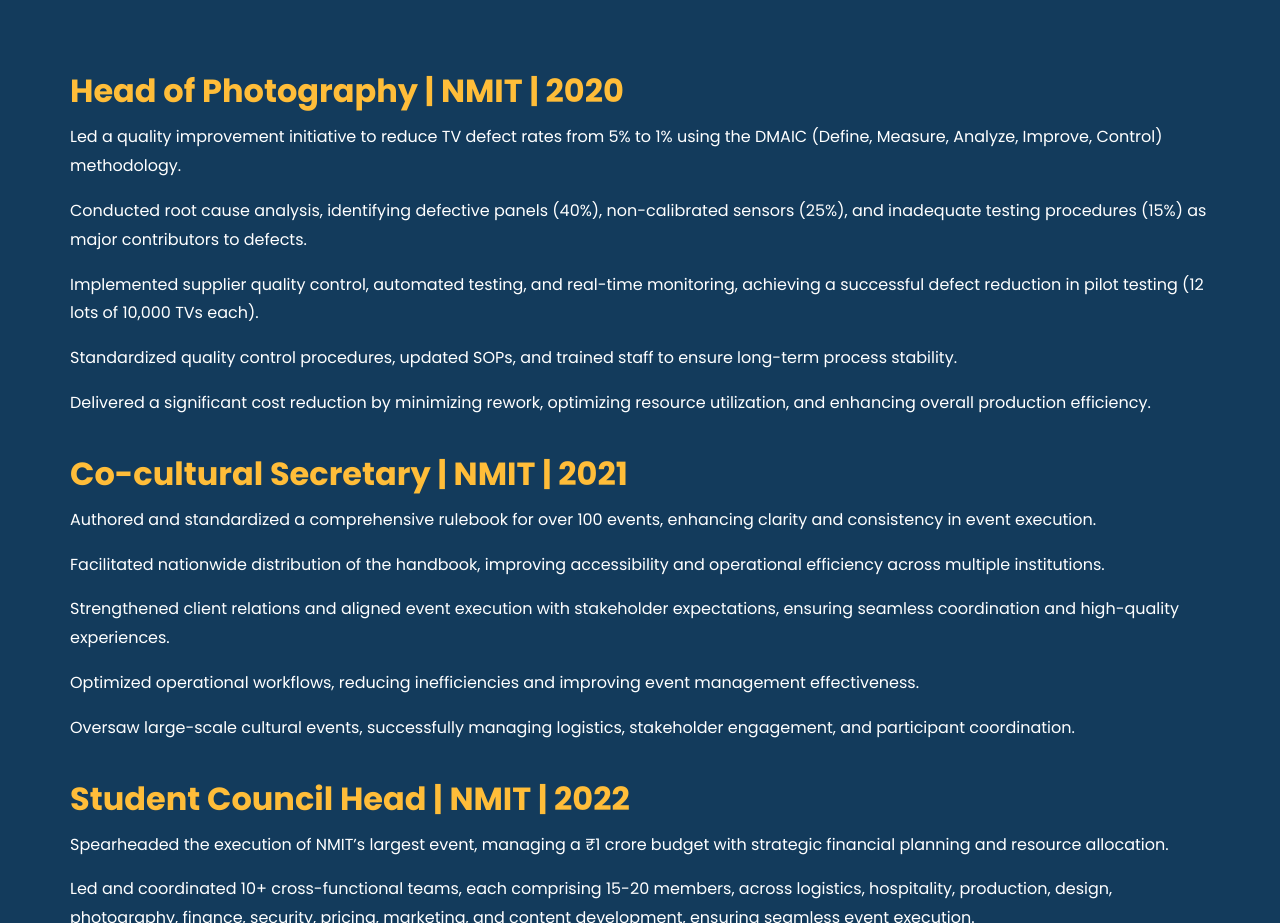
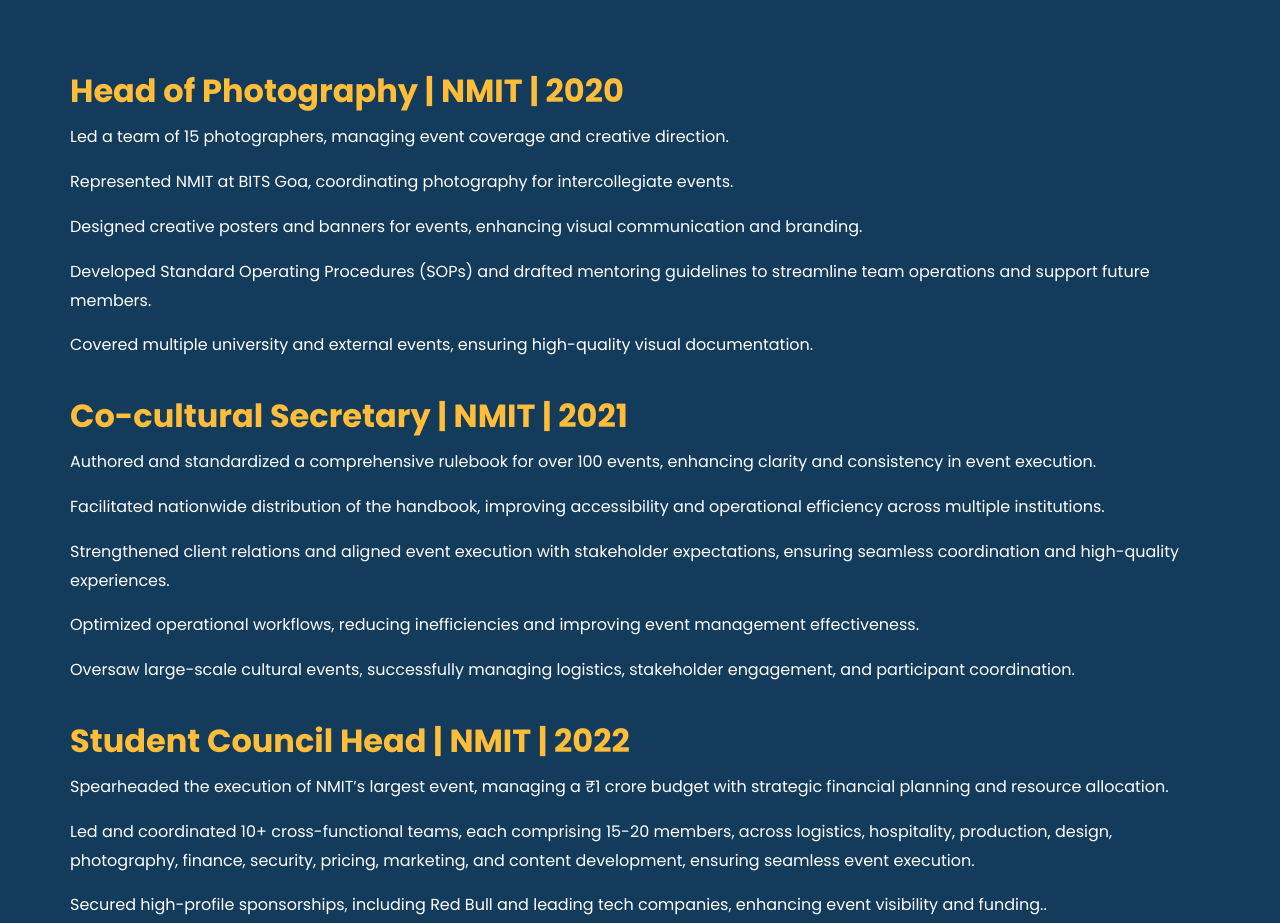
Before and after one commit to saibhardwajkamma/SaiKameshwar.github.io, a plain HTML site: page index.html in a window 1280 px wide. Shown: the part 4960-5883 px from the top of the page. Drawn offline with Linux system fonts and the light colour scheme; files whose address does not match are found by name.

Commit message:
Update index.html

```diff
--- a/index.html
+++ b/index.html
@@ -517,11 +517,11 @@
 			<div class="text mt-3 float-right d-block">
 
                 <h2 style="color:#ffbd39;"><b>Head of Photography | NMIT | 2020</b></h2>
-                <p>Led a quality improvement initiative to reduce TV defect rates from 5% to 1% using the DMAIC (Define, Measure, Analyze, Improve, Control) methodology.</p>
-					<p>Conducted root cause analysis, identifying defective panels (40%), non-calibrated sensors (25%), and inadequate testing procedures (15%) as major contributors to defects.</p>
-					<p>Implemented supplier quality control, automated testing, and real-time monitoring, achieving a successful defect reduction in pilot testing (12 lots of 10,000 TVs each).</p>
-					<p>Standardized quality control procedures, updated SOPs, and trained staff to ensure long-term process stability.</p>
-					<p>Delivered a significant cost reduction by minimizing rework, optimizing resource utilization, and enhancing overall production efficiency.</p>
+                <p>Led a team of 15 photographers, managing event coverage and creative direction.</p>
+					<p>Represented NMIT at BITS Goa, coordinating photography for intercollegiate events.</p>
+					<p>Designed creative posters and banners for events, enhancing visual communication and branding.</p>
+					<p>Developed Standard Operating Procedures (SOPs) and drafted mentoring guidelines to streamline team operations and support future members.</p>
+					<p>Covered multiple university and external events, ensuring high-quality visual documentation.</p>
               </div>
 
 			  <div class="text mt-3 float-right d-block">
```
